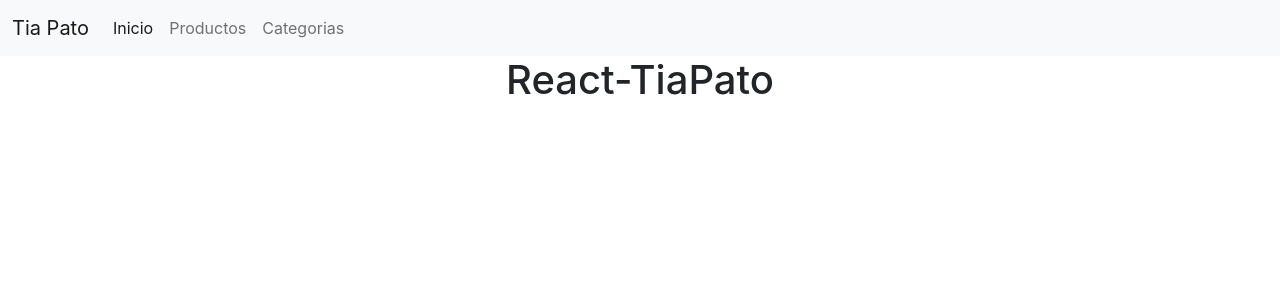
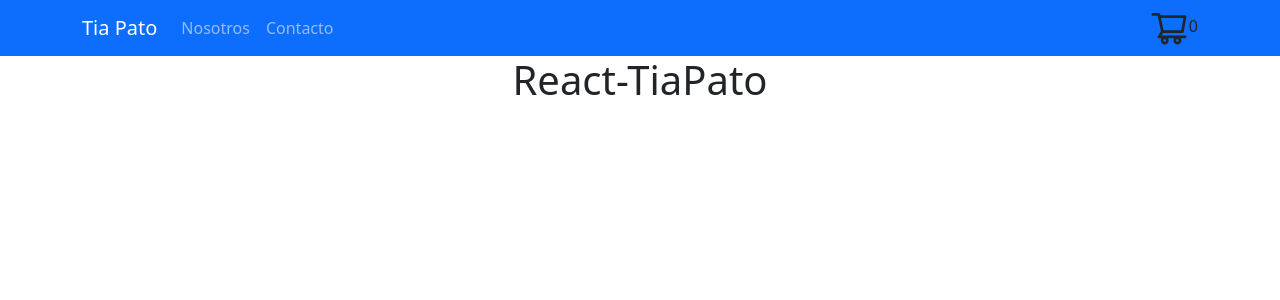
Before and after one commit to Brian-Frank/pato_react, a React (Create React App) app: page / in a window 1280 px wide. Shown: the top 300 px of the page. Built offline with nearby package versions, Linux system fonts and the light colour scheme.

Commit message:
Desafio clase 4.

```diff
--- a/public/index.html
+++ b/public/index.html
@@ -8,18 +8,7 @@
   <meta name="theme-color" content="#000000" />
   <meta name="description" content="Web site created using create-react-app" />
   <link rel="apple-touch-icon" href="%PUBLIC_URL%/logo192.png" />
-
   <link rel="manifest" href="%PUBLIC_URL%/manifest.json" />
-
-  <!-- CSS only -->
-  <link href="https://cdn.jsdelivr.net/npm/bootstrap@5.1.3/dist/css/bootstrap.min.css" rel="stylesheet"
-    integrity="sha384-1BmE4kWBq78iYhFldvKuhfTAU6auU8tT94WrHftjDbrCEXSU1oBoqyl2QvZ6jIW3" crossorigin="anonymous">
-
-  <!-- JavaScript Bundle with Popper -->
-  <script src="https://cdn.jsdelivr.net/npm/bootstrap@5.1.3/dist/js/bootstrap.bundle.min.js"
-    integrity="sha384-ka7Sk0Gln4gmtz2MlQnikT1wXgYsOg+OMhuP+IlRH9sENBO0LRn5q+8nbTov4+1p"
-    crossorigin="anonymous"></script>
-
   <title>Tia Pato</title>
 </head>
 
--- a/src/App.js
+++ b/src/App.js
@@ -1,12 +1,14 @@
-import logo from './logo.svg';
 import './App.css';
-import Nav from './components/Nav';
+import Navv from './components/Navv';
+import ItemListContainer from './components/ItemListContainer';
+
 
 function App() {
   return (
     <div className="App">
-      <Nav/>
-        <h1>React-TiaPato</h1>
+      <Navv/>
+      <ItemListContainer nombre="Tia Pato"/>
+      <h1>React-TiaPato</h1>
     </div>
   );
 }
--- /dev/null
+++ b/src/components/CartWidget.js
@@ -0,0 +1,18 @@
+import React from 'react'
+import { AiOutlineShoppingCart } from "react-icons/ai";
+import {IconContext} from "react-icons"
+
+
+const CartWidget = () => {
+    return (
+        <div className='Cart'>
+            <IconContext.Provider value={ {size: "2.5rem"}}>
+            <AiOutlineShoppingCart />
+            0
+            </IconContext.Provider>
+        </div>
+
+    )
+}
+
+export default CartWidget
--- /dev/null
+++ b/src/components/ItemListContainer.js
@@ -0,0 +1,13 @@
+import React from 'react'
+
+const ItemListContainer = (props) => {
+
+    console.log(props.nombre)
+  return (
+    <div className='container'>
+
+    </div>
+  )
+}
+
+export default ItemListContainer
--- /dev/null
+++ b/src/components/Navv.jsx
@@ -0,0 +1,20 @@
+import React from 'react'
+import { Navbar, Nav, Container } from 'react-bootstrap';
+import CartWidget from './CartWidget';
+
+const Navv = () => {
+    return (
+        <Navbar bg="primary" variant="dark">
+            <Container>
+                <Navbar.Brand href="Inicio">Tia Pato</Navbar.Brand>
+                <Nav className="me-auto">
+                    <Nav.Link href="Nosotros">Nosotros</Nav.Link>
+                    <Nav.Link href="Contacto">Contacto</Nav.Link>
+                </Nav>
+                <CartWidget/>
+            </Container>
+        </Navbar>
+    )
+}
+
+export default Navv
--- a/src/index.js
+++ b/src/index.js
@@ -1,8 +1,7 @@
 import React from 'react';
 import ReactDOM from 'react-dom';
-import './index.css';
 import App from './App';
-import reportWebVitals from './reportWebVitals';
+import 'bootstrap/dist/css/bootstrap.min.css';
 
 
 ReactDOM.render(
@@ -11,5 +10,3 @@
   </React.StrictMode>,
   document.getElementById('root')
 );
-
-reportWebVitals();
```
